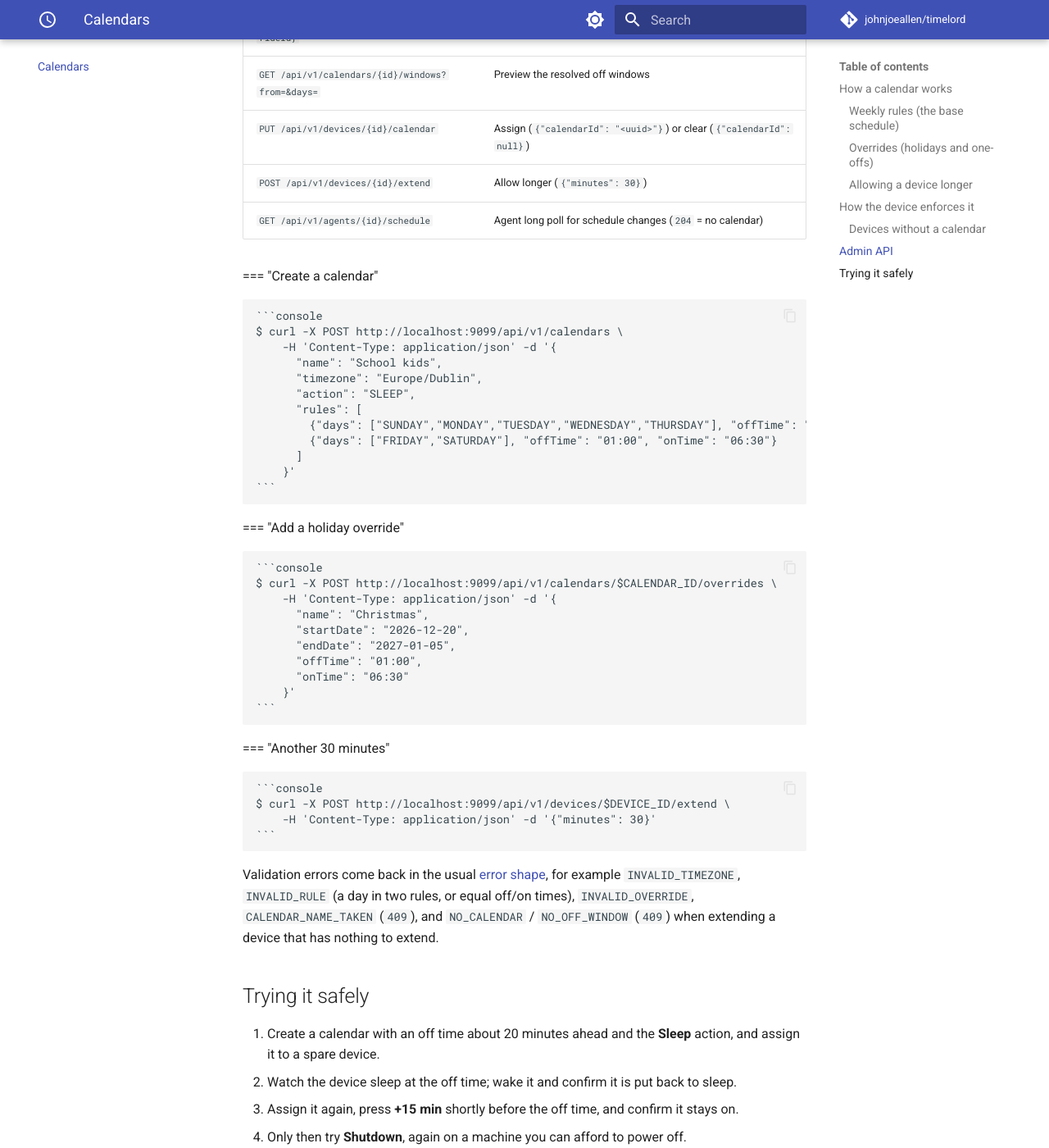
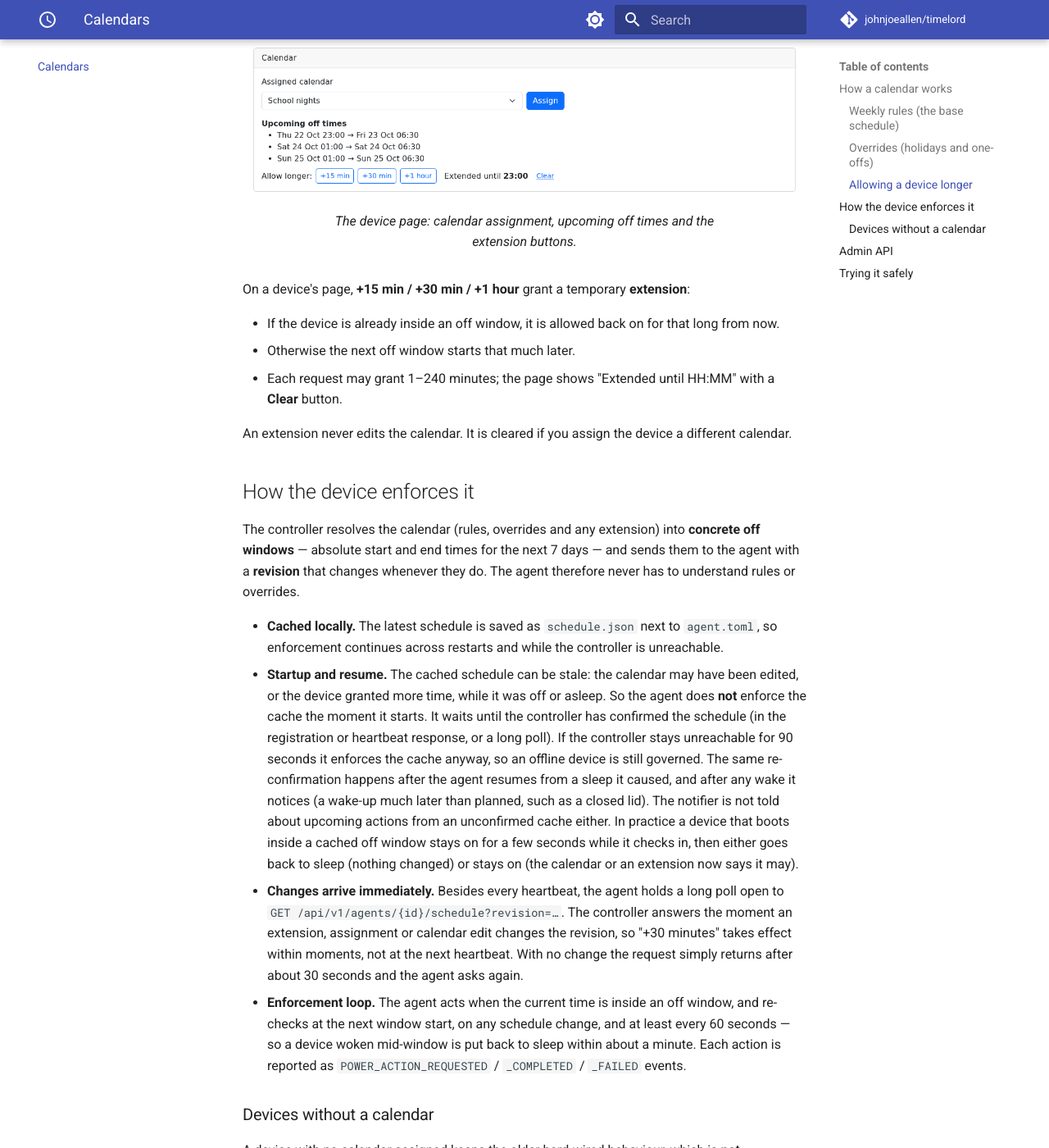
Before and after one commit to johnjoeallen/timelord, an MkDocs documentation site: the page built from docs/scheduling.md, in a window 1280 px wide and 1400 px high, scrolled down 3086 px. Shown: the whole window at 82% size. Built offline with MkDocs 1.6.1 and Material for MkDocs 9.7.7, drawn with Linux system fonts in a browser that asks for light colours; comment, search, counter and statistics services are not loaded; the version menu is left out; some of the changed text lies outside the part shown.

Commit message:
Add calendar, device and message screenshots to the docs
Regenerate the dashboard and device screenshots (they predated the
Calendars nav, calendar/message cards and message form), add calendar
list/editor, device calendar and message card images, and document the
startup re-confirmation behaviour.

Co-Authored-By: Claude Sonnet 5.5 <noreply@anthropic.com>

```diff
--- a/docs/scheduling.md
+++ b/docs/scheduling.md
@@ -5,10 +5,20 @@ assign each device to one, and the agent puts the device to sleep (or shuts it d
 calendar's off times. "On" simply means *allowed to be on again* — nothing wakes a sleeping
 device.
 
+<figure markdown>
+  ![The Calendars page listing two calendars and a form to create another](images/calendars.png)
+  <figcaption>The Calendars page: each calendar's action, timezone and how many rules and overrides it has.</figcaption>
+</figure>
+
 !!! note "Developer preview"
     Scheduling is new. The agent-side sleep and shutdown have not been exercised on real hardware
     beyond compile checks and unit tests — try it on a spare machine first (see
     [Trying it safely](#trying-it-safely)).
+
+<figure markdown>
+  ![A calendar's page with weekly rules, holiday overrides and a 14-day preview](images/calendar-detail.png)
+  <figcaption>The calendar editor: weekly rules, overrides, and the resolved next 14 days.</figcaption>
+</figure>
 
 ## How a calendar works
 
@@ -52,6 +62,11 @@ see exactly what a calendar resolves to before relying on it.
 
 ### Allowing a device longer
 
+<figure markdown>
+  ![Device page cards for assigning a calendar and granting more time](images/device-calendar.png)
+  <figcaption>The device page: calendar assignment, upcoming off times and the extension buttons.</figcaption>
+</figure>
+
 On a device's page, **+15 min / +30 min / +1 hour** grant a temporary **extension**:
 
 - If the device is already inside an off window, it is allowed back on for that long from now.
@@ -71,6 +86,16 @@ overrides.
 
 - **Cached locally.** The latest schedule is saved as `schedule.json` next to `agent.toml`, so
   enforcement continues across restarts and while the controller is unreachable.
+- **Startup and resume.** The cached schedule can be stale: the calendar may have been edited, or
+  the device granted more time, while it was off or asleep. So the agent does **not** enforce the
+  cache the moment it starts. It waits until the controller has confirmed the schedule (in the
+  registration or heartbeat response, or a long poll). If the controller stays unreachable for
+  90 seconds it enforces the cache anyway, so an offline device is still governed. The same
+  re-confirmation happens after the agent resumes from a sleep it caused, and after any wake it
+  notices (a wake-up much later than planned, such as a closed lid). The notifier is not told about
+  upcoming actions from an unconfirmed cache either. In practice a device that boots inside a
+  cached off window stays on for a few seconds while it checks in, then either goes back to sleep
+  (nothing changed) or stays on (the calendar or an extension now says it may).
 - **Changes arrive immediately.** Besides every heartbeat, the agent holds a long poll open to
   `GET /api/v1/agents/{id}/schedule?revision=…`. The controller answers the moment an extension,
   assignment or calendar edit changes the revision, so "+30 minutes" takes effect within moments,
```
Also changed, not shown: docs/agent.md (+3 -1 lines), docs/architecture.md (+4 -1 lines), docs/index.md (+16 -3 lines), docs/notifier.md (+6 -0 lines), docs/images/calendar-detail.png (added), docs/images/calendars.png (added), docs/images/dashboard.png, docs/images/device-calendar.png (added), docs/images/device-detail-history.png, docs/images/device-detail-service.png, docs/images/device-detail.png, docs/images/device-messages.png (added).
